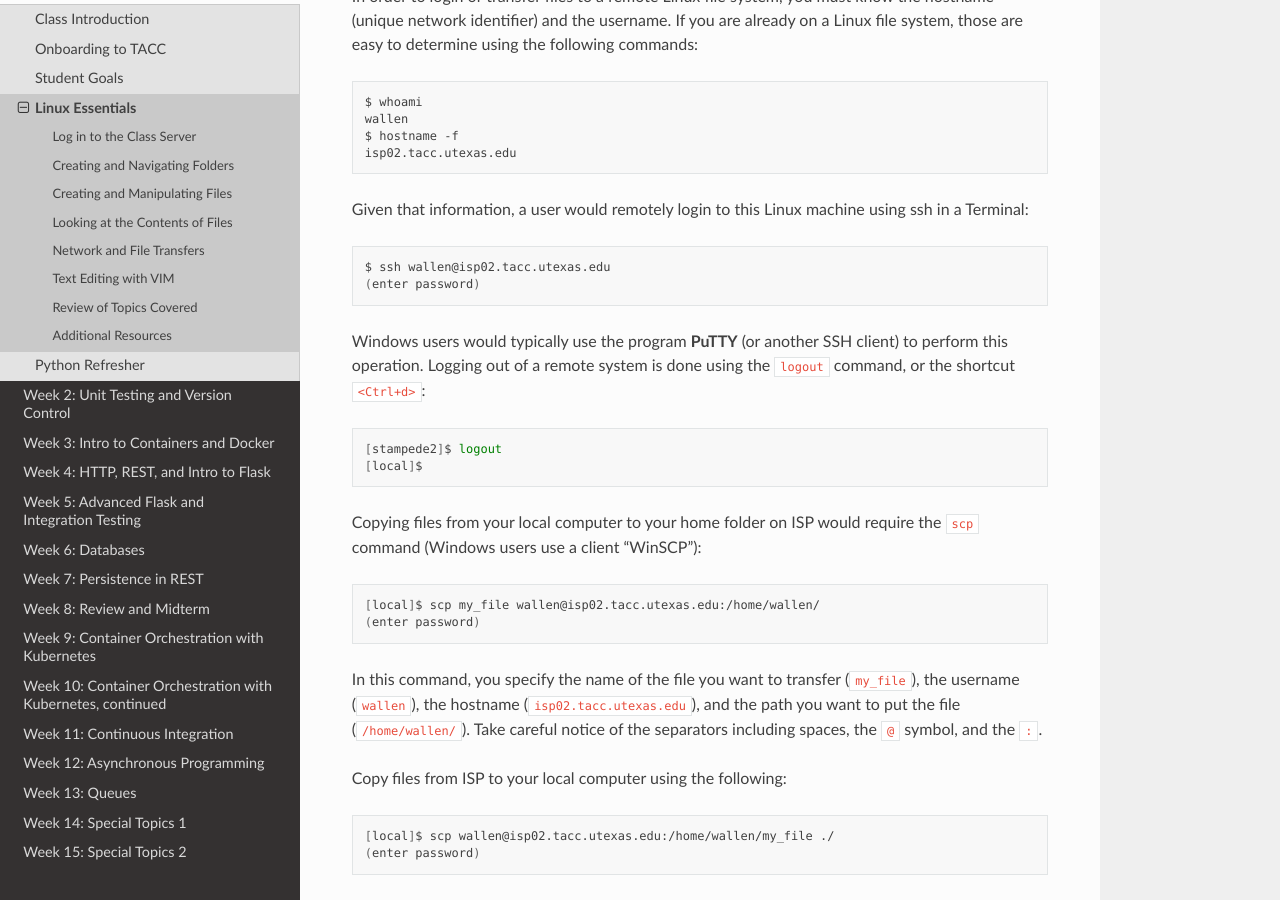
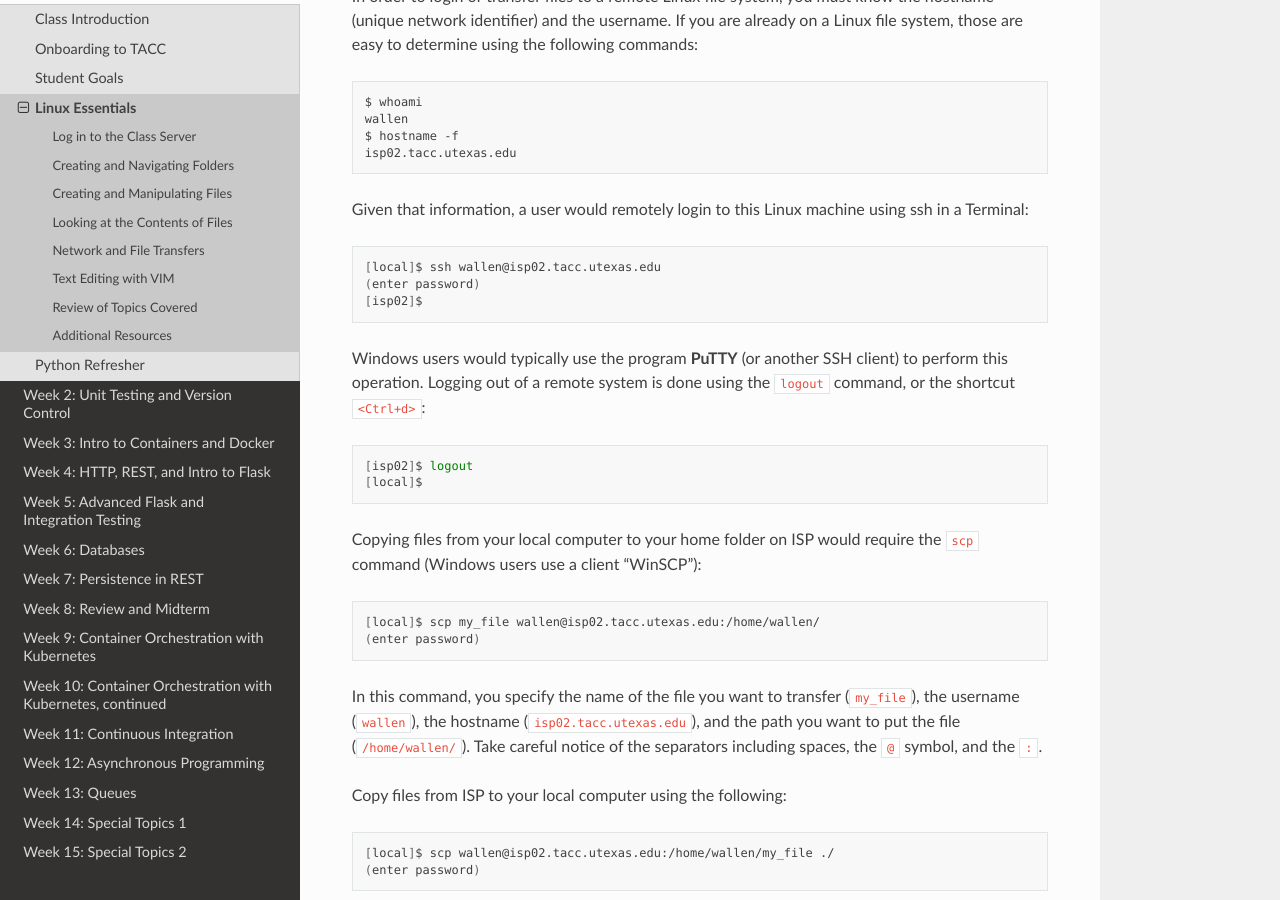
Before and after one commit to TACC/coe-332-sp21, a Sphinx documentation site: the page built from docs/week01/linux_essentials.rst, in a window 1280 px wide and 900 px high, scrolled down 7200 px. Built offline with Sphinx 7.4.7 and the Read the Docs theme 2.0.0, drawn with Linux system fonts in a browser that asks for light colours.

Commit message:
fixing a typo

```diff
--- a/docs/week01/linux_essentials.rst
+++ b/docs/week01/linux_essentials.rst
@@ -406,8 +406,9 @@ ssh in a Terminal:
 
 .. code-block:: bash
 
-   $ ssh wallen@isp02.tacc.utexas.edu
+   [local]$ ssh wallen@isp02.tacc.utexas.edu
    (enter password)
+   [isp02]$
 
 Windows users would typically use the program **PuTTY** (or another SSH client)
 to perform this operation. Logging out of a remote system is done using the
@@ -415,7 +416,7 @@ to perform this operation. Logging out of a remote system is done using the
 
 .. code-block:: bash
 
-  [stampede2]$ logout
+  [isp02]$ logout
   [local]$
 
 
```
